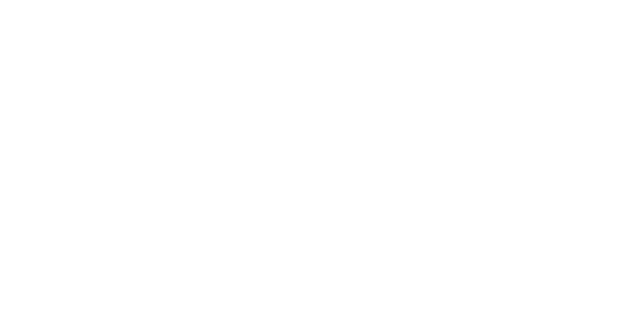
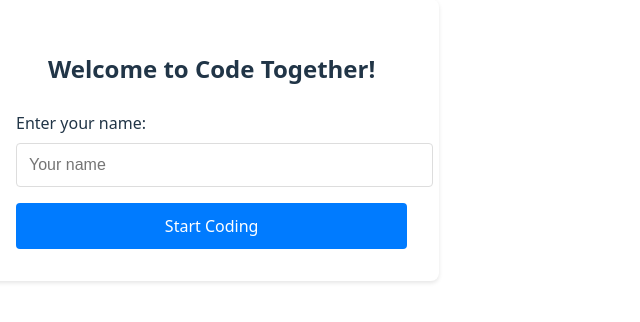
Before and after one commit to matanmeir1/BecomeJSMaster, a React (Vite) app in the folder client/: page /login in a window 1280 px wide. Before the commit this address had no page. Shown: the part 276-598 px from the top of the page, without its empty margins (0-640 px from the left). Built offline with nearby package versions, Linux system fonts and the light colour scheme.

Commit message:
feat: add login screen and real-time user name support

```diff
--- a/client/src/App.jsx
+++ b/client/src/App.jsx
@@ -1,13 +1,44 @@
-import { BrowserRouter, Routes, Route } from "react-router-dom";
+import { BrowserRouter, Routes, Route, Navigate } from "react-router-dom";
+import { useEffect, useState } from "react";
 import Lobby from "./pages/Lobby";
 import CodeBlock from "./pages/CodeBlock";
+import Login from "./pages/Login";
 
 function App() {
+  const [isAuthenticated, setIsAuthenticated] = useState(false);
+  const [isLoading, setIsLoading] = useState(true);
+
+  useEffect(() => {
+    const userName = localStorage.getItem("userName");
+    setIsAuthenticated(!!userName);
+    setIsLoading(false);
+  }, []);
+
+  if (isLoading) {
+    return <div>Loading...</div>;
+  }
+
   return (
     <BrowserRouter>
       <Routes>
-        <Route path="/" element={<Lobby />} />
-        <Route path="/codeblock/:id" element={<CodeBlock />} />
+        <Route
+          path="/login"
+          element={
+            isAuthenticated ? <Navigate to="/" /> : <Login setIsAuthenticated={setIsAuthenticated} />
+          }
+        />
+        <Route
+          path="/"
+          element={
+            isAuthenticated ? <Lobby setIsAuthenticated={setIsAuthenticated} /> : <Navigate to="/login" />
+          }
+        />
+        <Route
+          path="/codeblock/:id"
+          element={
+            isAuthenticated ? <CodeBlock /> : <Navigate to="/login" />
+          }
+        />
       </Routes>
     </BrowserRouter>
   );
--- a/client/src/pages/CodeBlock.jsx
+++ b/client/src/pages/CodeBlock.jsx
@@ -6,15 +6,15 @@ import { javascript } from "@codemirror/lang-javascript";
 import { io } from "socket.io-client";
 import codeBlocks from "./localCodeBlocks"; // includes solution
 import PresencePanel from "./PresencePanel";
+import { getRandomMotivation } from "../utils/motivations";
 
 // ───── UTILS ─────
-function getOrCreateUserId() {
-  let id = localStorage.getItem("userId");
-  if (!id) {
-    id = "user_" + Math.random().toString(36).substring(2, 8);
-    localStorage.setItem("userId", id);
+function getUserId() {
+  const userName = localStorage.getItem("userName");
+  if (!userName) {
+    throw new Error("User not authenticated");
   }
-  return id;
+  return userName;
 }
 
 // ───── MAIN COMPONENT ─────
@@ -22,6 +22,8 @@ function CodeBlock() {
   const { id } = useParams(); // block ID from URL
   const navigate = useNavigate();
   const socketRef = useRef();
+  const userName = localStorage.getItem("userName");
+  const [motivation] = useState(getRandomMotivation());
 
   // ───── STATE HOOKS ─────
   const [role, setRole] = useState(null);       // "mentor" | "student"
@@ -50,9 +52,10 @@ function CodeBlock() {
 
   // ───── SOCKET CONNECTION ─────
   useEffect(() => {
+    try {
+      const userId = getUserId();
       socketRef.current = io("http://localhost:3000");
       const socket = socketRef.current;
-    const userId = getOrCreateUserId();
 
       // Initial join
       socket.emit("joinRoom", { roomId: id, userId });
@@ -82,6 +85,9 @@ function CodeBlock() {
       return () => {
         socket.disconnect();
       };
+    } catch (error) {
+      navigate("/login");
+    }
   }, [id, navigate]);
 
   // ───── HANDLE CODE CHANGE ─────
@@ -103,7 +109,48 @@ function CodeBlock() {
   // ───── RENDER UI ─────
   return (
     <div style={{ padding: "1rem" }}>
-      <h2>{block.title}</h2>
+      <div style={{
+        display: "flex",
+        justifyContent: "space-between",
+        alignItems: "center",
+        marginBottom: "2rem"
+      }}>
+        <div>
+          {role === "mentor" ? (
+            <>
+              <h2>You're the room Mentor {userName}!</h2>
+              <p style={{ color: "#666", marginTop: "0.5rem" }}>
+                With great power comes great responsibility
+              </p>
+            </>
+          ) : (
+            <>
+              <h2>Good luck {userName}!</h2>
+              <p style={{ color: "#666", marginTop: "0.5rem" }}>
+                {motivation}
+              </p>
+            </>
+          )}
+        </div>
+        <button
+          onClick={() => navigate("/")}
+          style={{
+            padding: "0.5rem 1rem",
+            backgroundColor: "#6c757d",
+            color: "white",
+            border: "none",
+            borderRadius: "4px",
+            cursor: "pointer",
+            transition: "background-color 0.2s"
+          }}
+          onMouseOver={(e) => e.target.style.backgroundColor = "#5a6268"}
+          onMouseOut={(e) => e.target.style.backgroundColor = "#6c757d"}
+        >
+          Back to Lobby
+        </button>
+      </div>
+
+      <h3>{block.title}</h3>
       <p>Difficulty: {block.difficulty}</p>
       <p>Role: {role}</p>
 
--- a/client/src/pages/Lobby.jsx
+++ b/client/src/pages/Lobby.jsx
@@ -1,29 +1,73 @@
 import { useNavigate } from "react-router-dom";
 import { useEffect, useState } from "react";
 
-function Lobby() {
+function Lobby({ setIsAuthenticated }) {
   const navigate = useNavigate();
   const [blocks, setBlocks] = useState([]);
+  const userName = localStorage.getItem("userName");
 
+  const handleSignOut = () => {
+    localStorage.removeItem("userName");
+    setIsAuthenticated(false);
+    navigate("/login");
+  };
 
   useEffect(() => {
     fetch("http://localhost:3000/codeblocks")
       .then((res) => res.json())
       .then((data) => {
-        console.log("Fetched codeblocks:", data); // 👈 חשוב
+        console.log("Fetched codeblocks:", data);
         setBlocks(data);
       })
       .catch((err) => console.error("Failed to load codeblocks:", err));
   }, []);
 
+  return (
+    <div style={{ padding: "1rem" }}>
+      <div style={{
+        display: "flex",
+        justifyContent: "space-between",
+        alignItems: "center",
+        marginBottom: "2rem"
+      }}>
+        <h2>Hello {userName}!</h2>
+        <button
+          onClick={handleSignOut}
+          style={{
+            padding: "0.5rem 1rem",
+            backgroundColor: "#dc3545",
+            color: "white",
+            border: "none",
+            borderRadius: "4px",
+            cursor: "pointer",
+            transition: "background-color 0.2s"
+          }}
+          onMouseOver={(e) => e.target.style.backgroundColor = "#c82333"}
+          onMouseOut={(e) => e.target.style.backgroundColor = "#dc3545"}
+        >
+          Sign Out
+        </button>
+      </div>
 
-  return (
-    <div>
-      <h2>Choose code block</h2>
-      <ul>
+      <h3>Choose code block</h3>
+      <ul style={{ listStyle: "none", padding: 0 }}>
         {blocks.map((block) => (
-          <li key={block.id}>
-            <button onClick={() => navigate(`/codeblock/${block.id}`)}>
+          <li key={block.id} style={{ marginBottom: "1rem" }}>
+            <button
+              onClick={() => navigate(`/codeblock/${block.id}`)}
+              style={{
+                width: "100%",
+                padding: "1rem",
+                backgroundColor: "#f8f9fa",
+                border: "1px solid #ddd",
+                borderRadius: "4px",
+                textAlign: "left",
+                cursor: "pointer",
+                transition: "background-color 0.2s"
+              }}
+              onMouseOver={(e) => e.target.style.backgroundColor = "#e9ecef"}
+              onMouseOut={(e) => e.target.style.backgroundColor = "#f8f9fa"}
+            >
               {block.title} ({block.difficulty})
             </button>
           </li>
--- /dev/null
+++ b/client/src/pages/Login.jsx
@@ -0,0 +1,87 @@
+import { useState } from "react";
+import { useNavigate } from "react-router-dom";
+
+function Login({ setIsAuthenticated }) {
+  const [name, setName] = useState("");
+  const navigate = useNavigate();
+
+  const handleSubmit = (e) => {
+    e.preventDefault();
+    if (name.trim()) {
+      localStorage.setItem("userName", name.trim());
+      setIsAuthenticated(true);
+      navigate("/");
+    }
+  };
+
+  return (
+    <div style={{
+      display: "flex",
+      flexDirection: "column",
+      alignItems: "center",
+      justifyContent: "center",
+      minHeight: "100vh",
+      padding: "1rem"
+    }}>
+      <div style={{
+        padding: "2rem",
+        borderRadius: "8px",
+        boxShadow: "0 2px 4px rgba(0,0,0,0.1)",
+        backgroundColor: "white",
+        width: "100%",
+        maxWidth: "400px"
+      }}>
+        <h2 style={{ marginBottom: "1.5rem", textAlign: "center" }}>Welcome to Code Together!</h2>
+        <form onSubmit={handleSubmit}>
+          <div style={{ marginBottom: "1rem" }}>
+            <label
+              htmlFor="name"
+              style={{
+                display: "block",
+                marginBottom: "0.5rem",
+                fontWeight: "500"
+              }}
+            >
+              Enter your name:
+            </label>
+            <input
+              id="name"
+              type="text"
+              value={name}
+              onChange={(e) => setName(e.target.value)}
+              placeholder="Your name"
+              required
+              style={{
+                width: "100%",
+                padding: "0.75rem",
+                borderRadius: "4px",
+                border: "1px solid #ddd",
+                fontSize: "1rem"
+              }}
+            />
+          </div>
+          <button
+            type="submit"
+            style={{
+              width: "100%",
+              padding: "0.75rem",
+              backgroundColor: "#007bff",
+              color: "white",
+              border: "none",
+              borderRadius: "4px",
+              fontSize: "1rem",
+              cursor: "pointer",
+              transition: "background-color 0.2s"
+            }}
+            onMouseOver={(e) => e.target.style.backgroundColor = "#0056b3"}
+            onMouseOut={(e) => e.target.style.backgroundColor = "#007bff"}
+          >
+            Start Coding
+          </button>
+        </form>
+      </div>
+    </div>
+  );
+}
+
+export default Login;
--- a/client/src/pages/PresencePanel.jsx
+++ b/client/src/pages/PresencePanel.jsx
@@ -9,9 +9,11 @@ function PresencePanel({ mentor, students }) {
       </div>
       <div style={{ marginTop: "0.5rem" }}>
         Students ({students.length} online):
-        <ul style={{ paddingLeft: "1rem" }}>
-          {students.map((id) => (
-            <li key={id}>{id}</li>
+        <ul style={{ paddingLeft: "1rem", listStyle: "none" }}>
+          {students.map((name) => (
+            <li key={name} style={{ marginTop: "0.25rem" }}>
+              👨‍🎓 {name}
+            </li>
           ))}
         </ul>
       </div>
--- /dev/null
+++ b/client/src/utils/motivations.js
@@ -0,0 +1,17 @@
+const motivations = [
+  "Every line of code is a step towards mastery!",
+  "Your code today shapes your skills tomorrow!",
+  "Debugging is just problem-solving in disguise!",
+  "The best code is the code you write with passion!",
+  "Every challenge is an opportunity to grow!",
+  "Your potential is limitless in the world of code!",
+  "Small steps in coding lead to giant leaps in learning!",
+  "Every bug you fix makes you a stronger developer!",
+  "The code you write today builds your future!",
+  "Your journey to coding excellence continues!"
+];
+
+export function getRandomMotivation() {
+  const randomIndex = Math.floor(Math.random() * motivations.length);
+  return motivations[randomIndex];
+}
```
Also changed, not shown: 2 other files (tests, documents, lock files or other folders). Lines whose indentation alone changed are shown as unchanged.
